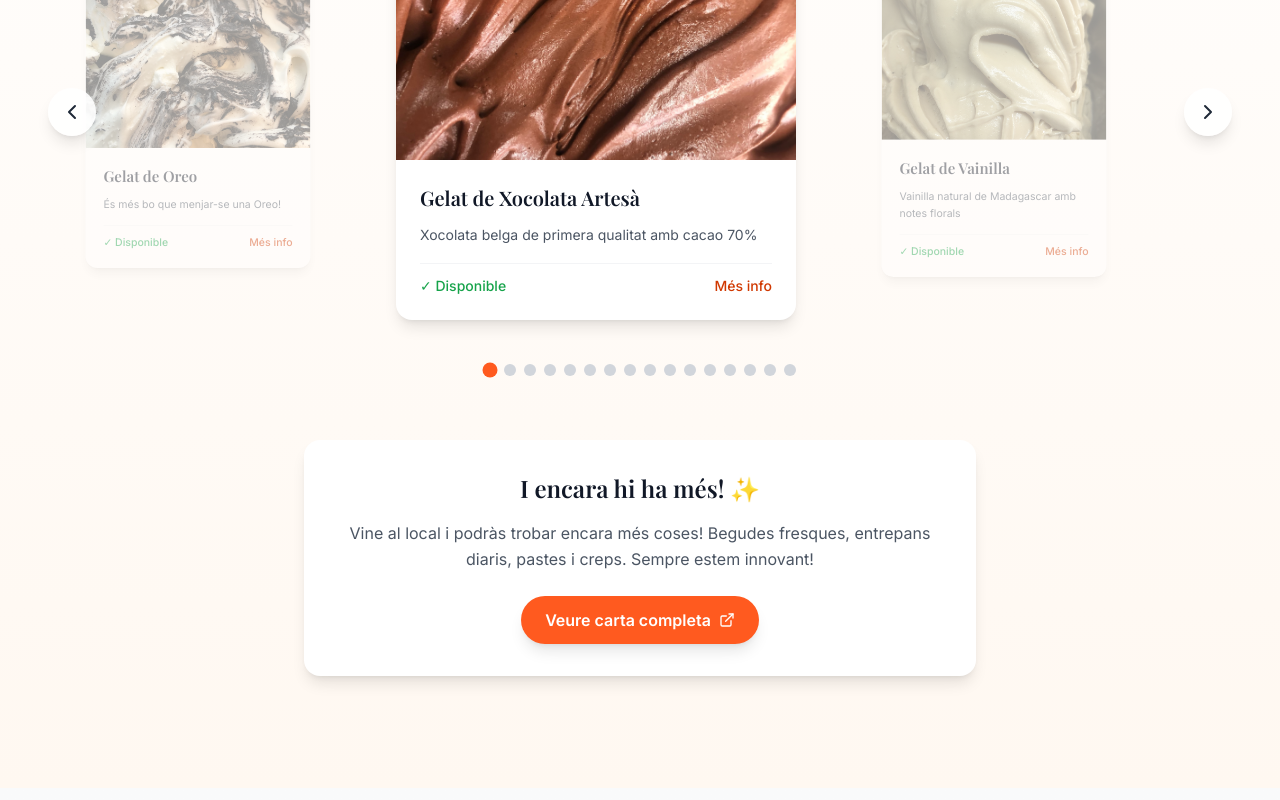
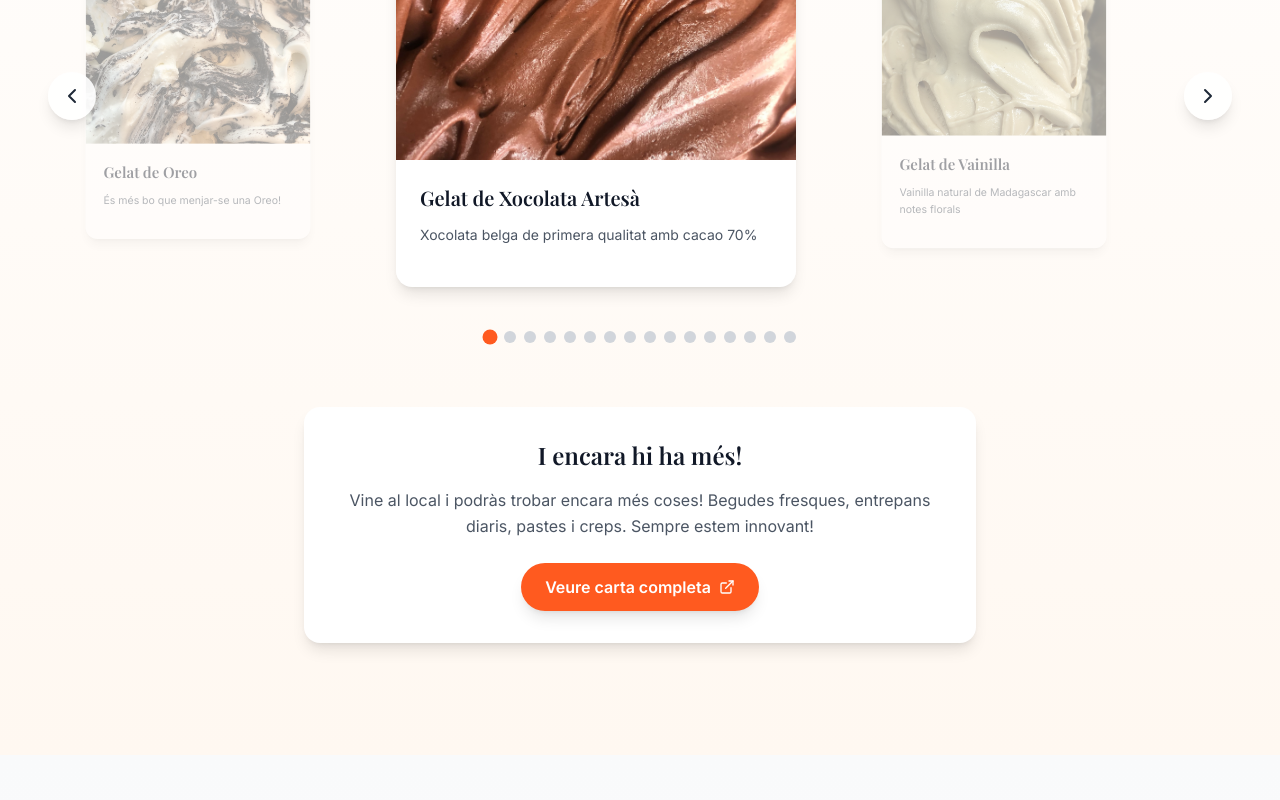
Before and after one commit to janaigutierrez/cafeiseo, a React (Vite) app: page / in a window 1280 px wide. Shown: the part 2520-3320 px from the top of the page. Built offline with nearby package versions, Linux system fonts and the light colour scheme.

Commit message:
new adjust

```diff
--- a/src/components/common/ProductCard.jsx
+++ b/src/components/common/ProductCard.jsx
@@ -1,6 +1,5 @@
 import { useState } from 'react'
-import { Star, Clock } from 'lucide-react'
-import { gelats } from '../../data/products'
+import { Star } from 'lucide-react'
 
 const ProductCard = ({ producte, tipus = 'gelat' }) => {
     const [imageLoaded, setImageLoaded] = useState(false)
@@ -38,19 +37,11 @@ const ProductCard = ({ producte, tipus = 'gelat' }) => {
                     </div>
                 )}
 
-                {/* Badge si està destacat */}
+                {/* Badge destacat */}
                 {producte.destacat && (
                     <div className="absolute top-4 right-4 bg-gelato-500 text-white px-3 py-1 rounded-full text-sm font-medium flex items-center space-x-1">
                         <Star className="h-4 w-4 fill-current" />
                         <span>Destacat</span>
-                    </div>
-                )}
-
-                {/* Badge si no està disponible */}
-                {producte.disponible === false && (
-                    <div className="absolute top-4 left-4 bg-gray-500 text-white px-3 py-1 rounded-full text-sm font-medium flex items-center space-x-1">
-                        <Clock className="h-4 w-4" />
-                        <span>Temporada</span>
                     </div>
                 )}
 
@@ -64,45 +55,10 @@ const ProductCard = ({ producte, tipus = 'gelat' }) => {
                     <h3 className="font-display text-xl font-semibold text-gray-900 group-hover:text-gelato-600 transition-colors">
                         {producte.nom}
                     </h3>
-                    {producte.preu && (
-                        <span className="text-lg font-bold text-gelato-600 bg-gelato-50 px-2 py-1 rounded-lg">
-                            {producte.preu}
-                        </span>
-                    )}
                 </div>
-
                 <p className="text-gray-600 text-sm leading-relaxed mb-4">
                     {producte.descripcio}
                 </p>
-
-                {/* Categories per altres productes */}
-                {producte.categoria && (
-                    <div className="flex items-center justify-between">
-                        <span className="inline-block bg-caffe/10 text-caffe px-3 py-1 rounded-full text-xs font-medium">
-                            {producte.categoria}
-                        </span>
-                    </div>
-                )}
-
-                {/* Estat de disponibilitat */}
-                {tipus === 'gelat' && (
-                    <div className="mt-4 pt-3 border-t border-gray-100">
-                        <div className="flex items-center justify-between">
-                            <span className={`text-sm font-medium ${producte.disponible
-                                ? 'text-green-600'
-                                : 'text-amber-600'
-                                }`}>
-                                {producte.disponible ? '✓ Disponible' : '⏰ Fora de temporada'}
-                            </span>
-
-                            {producte.disponible && (
-                                <button className="text-gelato-600 hover:text-gelato-700 text-sm font-medium hover:underline transition-colors">
-                                    Més info
-                                </button>
-                            )}
-                        </div>
-                    </div>
-                )}
             </div>
         </div>
     )
--- a/src/components/layout/Footer.jsx
+++ b/src/components/layout/Footer.jsx
@@ -2,7 +2,7 @@ import { MapPin, Phone, Mail, Instagram, Facebook, Coffee, IceCream } from 'luci
 import { contactInfo, horaris } from '../../data/contact'
 
 const Footer = () => {
-    const horarisActuals = horaris.hivern // Canviar segons temporada
+    const horarisActuals = horaris.hivern // canvi segons temporada
 
     const diesSetmana = [
         { key: 'dilluns', nom: 'Dilluns' },
--- a/src/components/sections/Products.jsx
+++ b/src/components/sections/Products.jsx
@@ -166,7 +166,7 @@ const Products = () => {
                 <div className="text-center">
                     <div className="bg-white rounded-2xl p-8 shadow-lg max-w-2xl mx-auto mb-8">
                         <h3 className="font-display text-2xl font-semibold text-gray-900 mb-4">
-                            I encara hi ha més! ✨
+                            I encara hi ha més!
                         </h3>
                         <p className="text-gray-600 mb-6 leading-relaxed">
                             Vine al local i podràs trobar encara més coses! Begudes fresques, entrepans diaris,
@@ -182,6 +182,7 @@ const Products = () => {
                             <span>Veure carta completa</span>
                             <ExternalLink className="h-4 w-4" />
                         </a>
+
                     </div>
                 </div>
             </div>
--- a/src/data/contact.js
+++ b/src/data/contact.js
@@ -4,8 +4,8 @@ export const contactInfo = {
     ciutat: "Caldes de Montbui",
     codiPostal: "08140",
     provincia: "Barcelona",
-    telefon: "+34 938 XXX XXX", // Actualitza amb el telèfon real
-    email: "caffeiseo@yahoo.it", // Actualitza amb l'email real
+    telefon: "+34 608 63 16 36",
+    email: "caffeiseo@yahoo.it",
     xarxesSocials: {
         instagram: "@caffeiseogelateria",
         facebook: "CaffeIseoGelateria"
```
